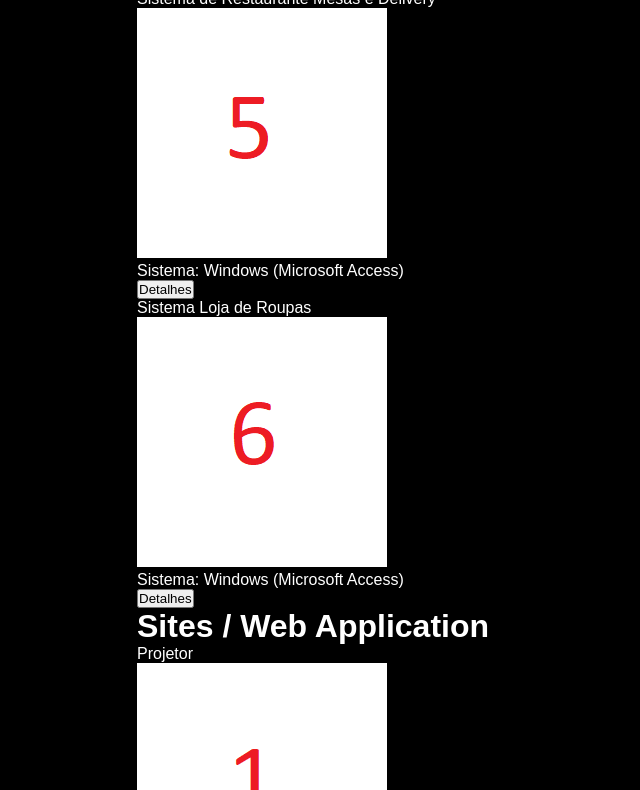
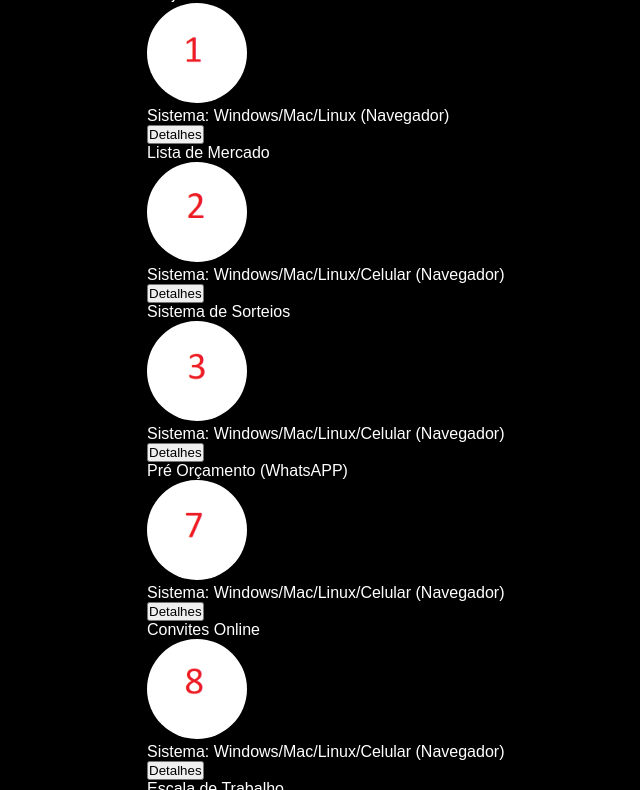
Before and after one commit to KimeraKil/kimcode, a plain HTML site: page index.html in a window 1280 px wide. Shown: the part 426-1216 px from the top of the page, without its empty margins (323-963 px from the left). Drawn offline with Linux system fonts and the light colour scheme.

Commit message:
Add files via upload

```diff
--- a/css/full.css
+++ b/css/full.css
@@ -60,3 +60,36 @@ header a{
 header img{
     height: 90%;
 }
+
+.boxPri{
+    width: 100%;
+}
+
+.titlePri{
+    width: 100%;
+    display: flex;
+    align-items: center;
+    justify-content: center;
+    text-align: center;
+}
+
+.listSoft{
+    width: 100%;
+    display: flex;
+    align-items: center;
+    overflow-x: scroll;
+}
+
+.listSoft img, .listWebApp img, .listServ img{
+    width: 100px;
+    border-radius: 50%;
+}
+
+.listSoft p{
+    width: 100%;
+}
+
+.item{
+    width: 360px;
+    margin: 0 10px;
+}
```
